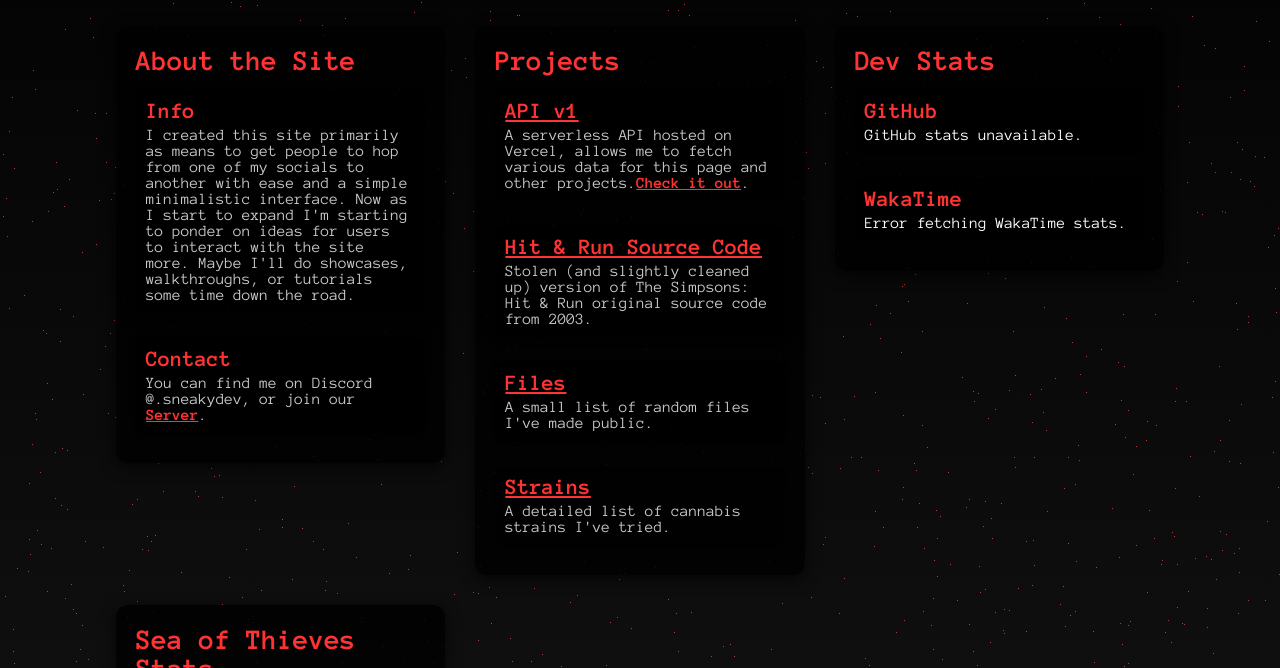
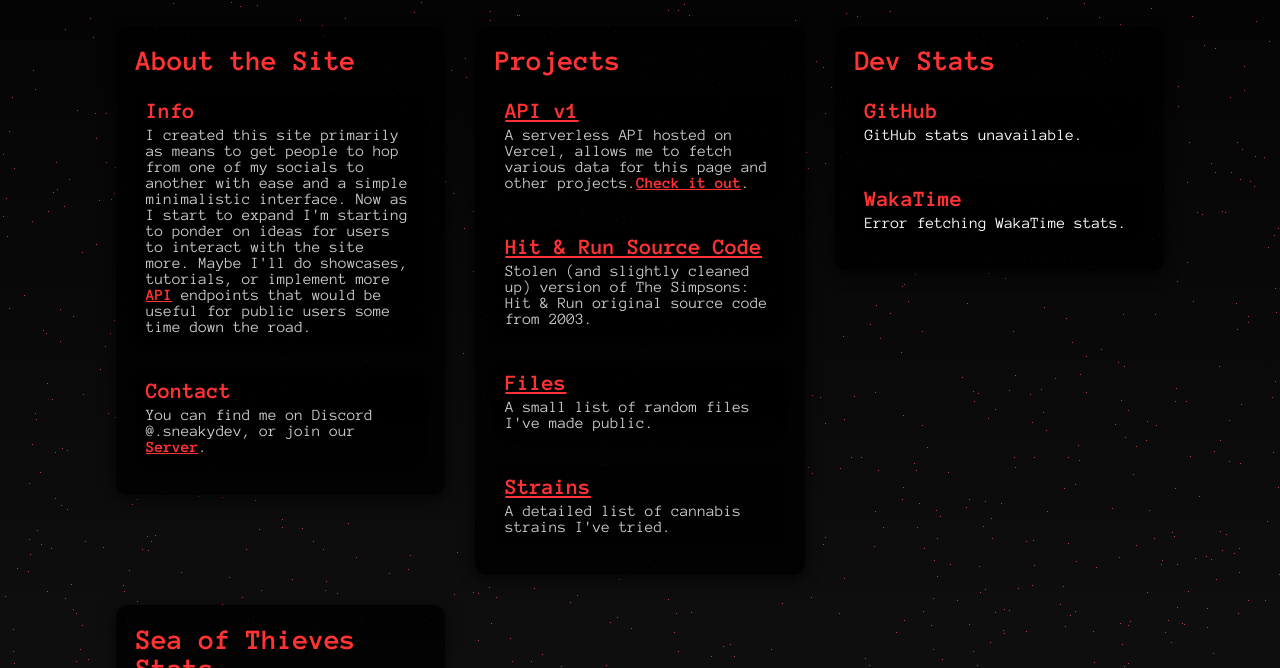
Before and after one commit to Svxy/sneaky.sh, a plain HTML site: page docs/explore.html in a window 1280 px wide. Shown: the part 132-800 px from the top of the page. Drawn offline with nearby package versions, Linux system fonts and the light colour scheme; no server answers; animation ran at ten frames a second.

Commit message:
explore
removed twitter, changed info paragraph

```diff
--- a/docs/explore.html
+++ b/docs/explore.html
@@ -41,7 +41,7 @@
                 <div class="subcategories">
                     <div class="subcategory">
                         <h3>Info</h3>
-                        <p>I created this site primarily as means to get people to hop from one of my socials to another with ease and a simple minimalistic interface. Now as I start to expand I'm starting to ponder on ideas for users to interact with the site more. Maybe I'll do showcases, walkthroughs, or tutorials some time down the road.</p>
+                        <p>I created this site primarily as means to get people to hop from one of my socials to another with ease and a simple minimalistic interface. Now as I start to expand I'm starting to ponder on ideas for users to interact with the site more. Maybe I'll do showcases, tutorials, or implement more <a href='https://api.sneaky.sh/v1' target="_blank">API</a> endpoints that would be useful for public users some time down the road.</p>
                     </div>
                     <div class="subcategory">
                         <h3>Contact</h3>
```
Also changed, not shown: docs/index.html (+0 -5 lines).
